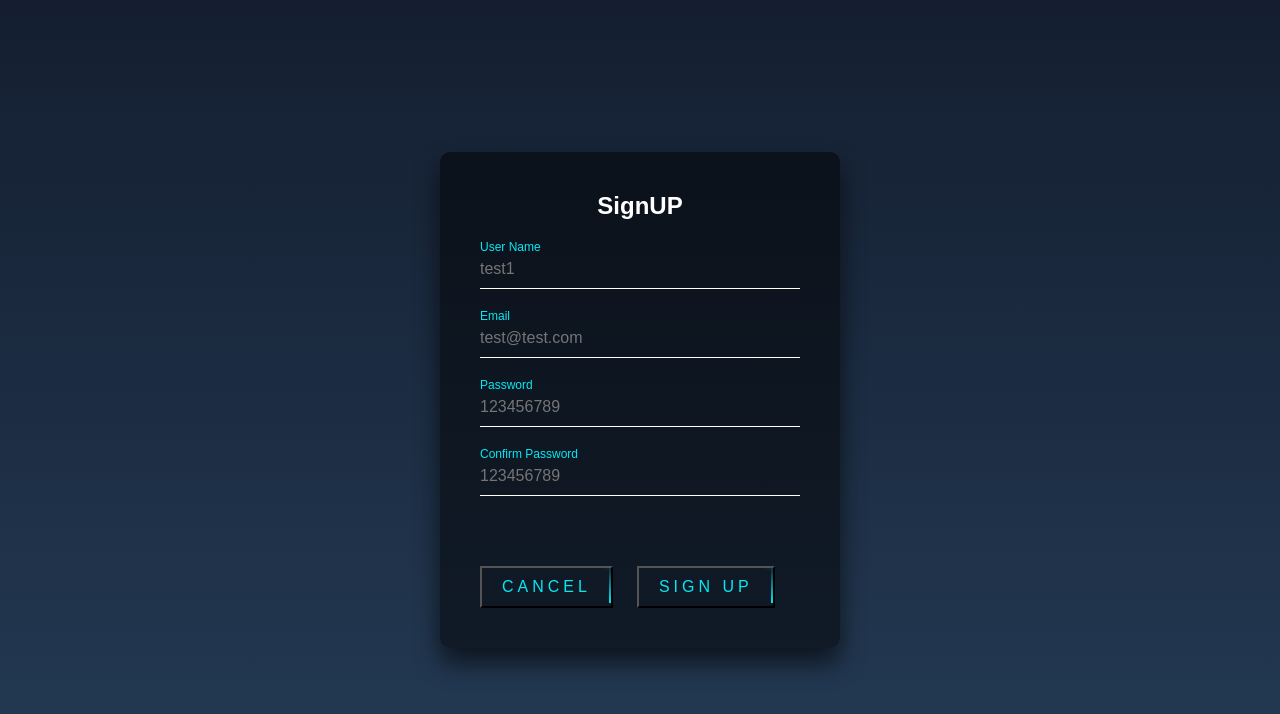
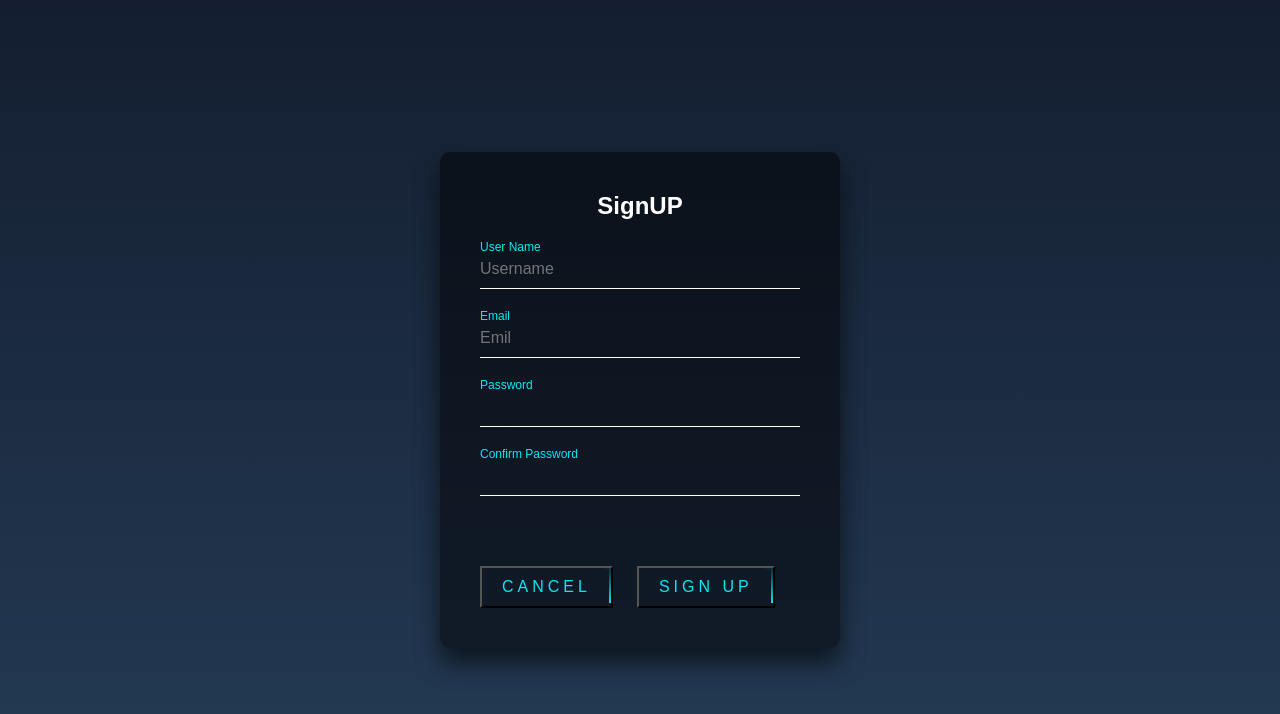
Before and after one commit to infomediadesign/sad-02-2022-project-the-secret-ingredient, a React (Create React App) app in the folder frontend/: page /Signup in a window 1280 px wide. Shown: the top 714 px of the page. Built offline with nearby package versions, Linux system fonts and the light colour scheme.

Commit message:
FIx login

```diff
--- a/frontend/src/ViewModels/Board.tsx
+++ b/frontend/src/ViewModels/Board.tsx
@@ -164,9 +164,9 @@ export async function bordMainSetup(boardNum: number) {
             {
                 name: 'testBoard',
                 image: {
-                    color: (await Bkimages).data.results[k].color,
-                    thumb: (await Bkimages).data.results[k].urls.thumb,
-                    full: (await Bkimages).data.results[k].urls.full,
+                    color: (await Bkimages).data.results[0].color,
+                    thumb: (await Bkimages).data.results[0].urls.thumb,
+                    full: (await Bkimages).data.results[0].urls.full,
                 },
                 uId: userId,
             },
--- a/frontend/src/Views/Login.tsx
+++ b/frontend/src/Views/Login.tsx
@@ -8,9 +8,9 @@ import { jwtSet } from '../util';
 
 export function App() {
     let navigate = useNavigate();
-    let pass = '123456789';
-    let username = 'test123ME';
-    let email = 'test@test123ME.com';
+    let pass = 'Password';
+    let username = 'Email';
+    let email = 'Email';
 
     useEffect(() => {
         if (jwtSet()) {
@@ -39,7 +39,7 @@ export function App() {
             <form>
                 <div className="user-box">
                     <input id="email" type="text" onChange={setEmail} placeholder={email} />
-                    <label>Username</label>
+                    <label>Email</label>
                 </div>
                 <div className="user-box">
                     <input id="password" type="password" onChange={setPassValue} placeholder={pass} />
--- a/frontend/src/Views/Signup.tsx
+++ b/frontend/src/Views/Signup.tsx
@@ -7,10 +7,10 @@ import { jwtSet } from '../util';
 
 export function App() {
     let navigate = useNavigate();
-    let pass = '123456789';
-    let passCon = '123456789';
-    let username = 'test1';
-    let email = 'test@test.com';
+    let pass = '';
+    let passCon = '';
+    let username = 'Username';
+    let email = 'Emil';
 
     useEffect(() => {
         if (jwtSet()) {
```
